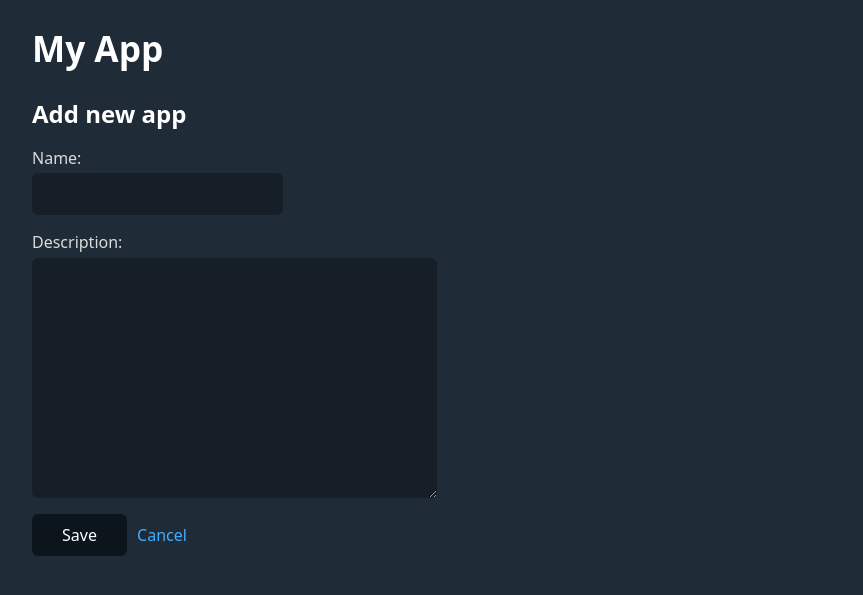
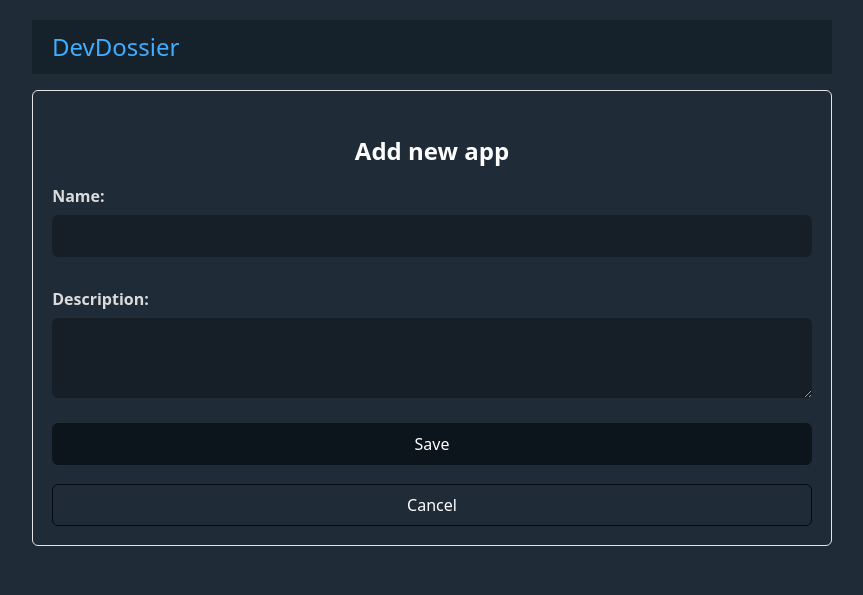
Before and after one commit to bartlomiej-aleksiejczyk/DevDossier, a Django app: page /app/create/ in a window 1280 px wide. Shown: the top 595 px of the page, without its empty margins (208-1071 px from the left). Run offline with Django 4.2, Linux system fonts and the light colour scheme; some libraries are stand-ins or nearby versions.

Commit message:
Refactor base template, add water css library and addendum for it

```diff
--- a/tracker/templates/base.html
+++ b/tracker/templates/base.html
@@ -1,23 +1,30 @@
+{% load static %}
 <!DOCTYPE html>
 <html lang="en">
 <head>
+<meta name="color-scheme" content="dark">
     <meta charset="UTF-8">
+
     <meta name="viewport" content="width=device-width, initial-scale=1.0">
-    <title>{% block title %}Default Title{% endblock %}</title>
-    <link rel='stylesheet' href='https://cdn.jsdelivr.net/gh/kognise/water.css@latest/dist/dark.css'>
+    <title>{% block title %}DevDossier{% endblock %}</title>
+    <link rel="stylesheet" href="https://cdn.jsdelivr.net/npm/water.css@2/out/dark.css">
+    <link rel="stylesheet" href="{% static 'css/water-css-addendum.css' %}" type="text/css">
+    <link rel="stylesheet" href="{% static 'css/water-css-addendum-forms.css' %}" type="text/css">
     {% block extra_css %}{% endblock %}
 </head>
 <body>
 
-<header>
-    <h1>My App</h1>
-</header>
+<nav>
+    <header ><a href="/app">DevDossier</a></header>
+</nav>
 
-<main>
+<main class="container mt-4">
     {% block content %}{% endblock %}
 </main>
 
-<script src="https://unpkg.com/htmx.org@1.9.6" integrity="sha384-FhXw7b6AlE/jyjlZH5iHa/tTe9EpJ1Y55RjcgPbjeWMskSxZt1v9qkxLJWNJaGni" crossorigin="anonymous"></script>
+<script src="https://unpkg.com/htmx.org@1.9.6"
+        integrity="sha384-FhXw7b6AlE/jyjlZH5iHa/tTe9EpJ1Y55RjcgPbjeWMskSxZt1v9qkxLJWNJaGni"
+        crossorigin="anonymous"></script>
 {% block extra_js %}{% endblock %}
 
 </body>
```
